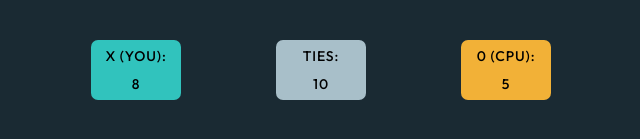
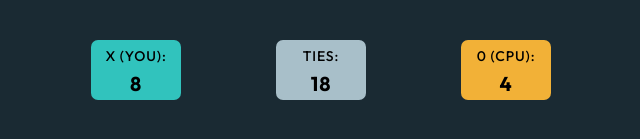
Before and after one commit to italoteles/tic-tac-toe, an Angular app in the folder tic-tae-toe-app/: page /game in a window 1280 px wide. Shown: the part 517-656 px from the top of the page, without its empty margins (319-959 px from the left). Built offline with nearby package versions, Linux system fonts and the light colour scheme.

Commit message:
bug fixed - negrito dos pontos

```diff
--- a/tic-tae-toe-app/src/app/components/game-page/game-page.component.html
+++ b/tic-tae-toe-app/src/app/components/game-page/game-page.component.html
@@ -86,19 +86,16 @@
 
   <div class="game-info">
     <div class="scoreboard-box scoreboard-box-you">
-      X (YOU):
-      <br>
-      8
+      <div>X (YOU):</div>
+      <div class="scoreboard-number">8 </div>
     </div>
     <div class="scoreboard-box scoreboard-box-ties">
-      TIES:
-      <br>
-      10
+      <div>TIES:</div>
+      <div class="scoreboard-number">18 </div>
     </div>
     <div class="scoreboard-box scoreboard-box-cpu">
-      0 (CPU):
-      <br>
-      5
+      <div>0 (CPU):</div>
+      <div class="scoreboard-number">4 </div>
     </div>
   </div>
 
--- a/tic-tae-toe-app/src/app/components/game-page/game-page.component.sass
+++ b/tic-tae-toe-app/src/app/components/game-page/game-page.component.sass
@@ -83,6 +83,7 @@
   align-items: center
   margin: 13px 0px
   text-align: center
+  flex-direction: column
 
   &-you
     background-color: $light-blue
@@ -90,3 +91,7 @@
     background-color: $silver
   &-cpu
     background-color: $light-yellow
+
+.scoreboard-number
+  font-family: outfit-bold
+  font-size: 20px
```
